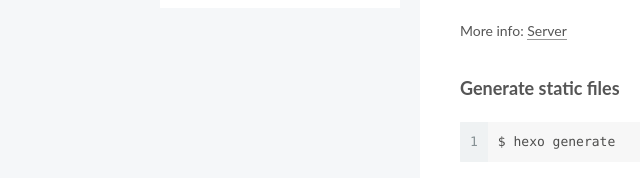
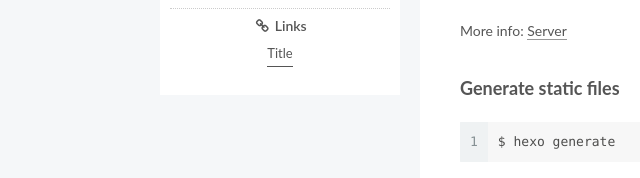
Before and after one commit to simplefanC/simplefanC.github.io, a plain HTML site: page 2019/04/24/hello-world/index.html in a window 1280 px wide. Both pictures are taken after a click on the item "站点概览". Shown: the part 606-784 px from the top of the page, 0-640 px from the left. Drawn offline with Linux system fonts and the light colour scheme.

Commit message:
Site updated: 2019-04-24 11:40:44

```diff
--- a/2019/04/24/hello-world/index.html
+++ b/2019/04/24/hello-world/index.html
@@ -444,6 +444,20 @@
 
 
 
+            <div class="links-of-blogroll motion-element links-of-blogroll-block">
+              <div class="links-of-blogroll-title">
+                <i class="fa  fa-fw fa-link"></i>
+                Links
+              </div>
+              <ul class="links-of-blogroll-list">
+
+                  <li class="links-of-blogroll-item">
+                    <a href="https://github.com/simplefanC" title="Title" target="_blank">Title</a>
+                  </li>
+
+              </ul>
+            </div>
+
 
 
 
--- a/css/main.css
+++ b/css/main.css
@@ -1823,7 +1823,7 @@ pre .javascript .function {
   width: 4px;
   height: 4px;
   border-radius: 50%;
-  background: #59cc61;
+  background: #ffc839;
 }
 .links-of-blogroll {
   font-size: 13px;
```
Also changed, not shown: archives/2019/04/index.html (+14 -0 lines), archives/2019/index.html (+14 -0 lines), archives/index.html (+14 -0 lines), categories/index.html (+14 -0 lines), index.html (+14 -0 lines), tags/index.html (+14 -0 lines).
